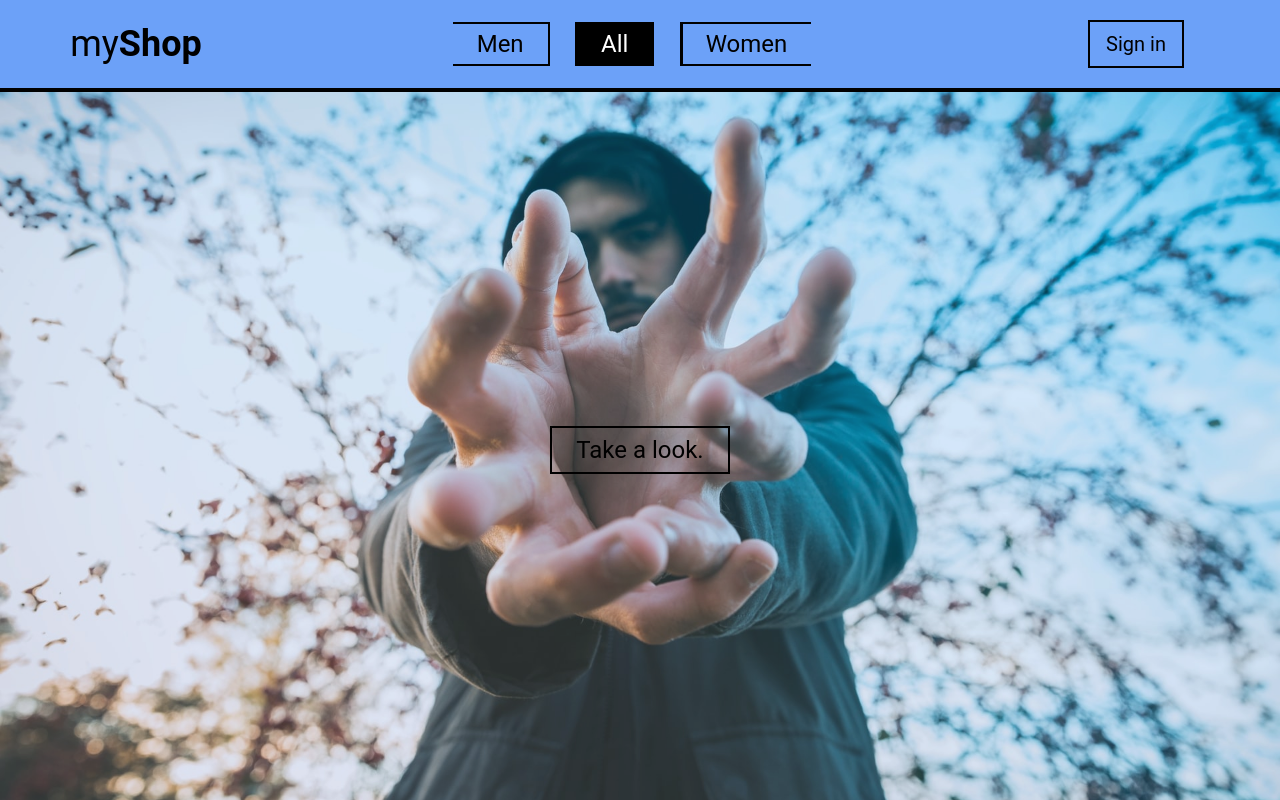
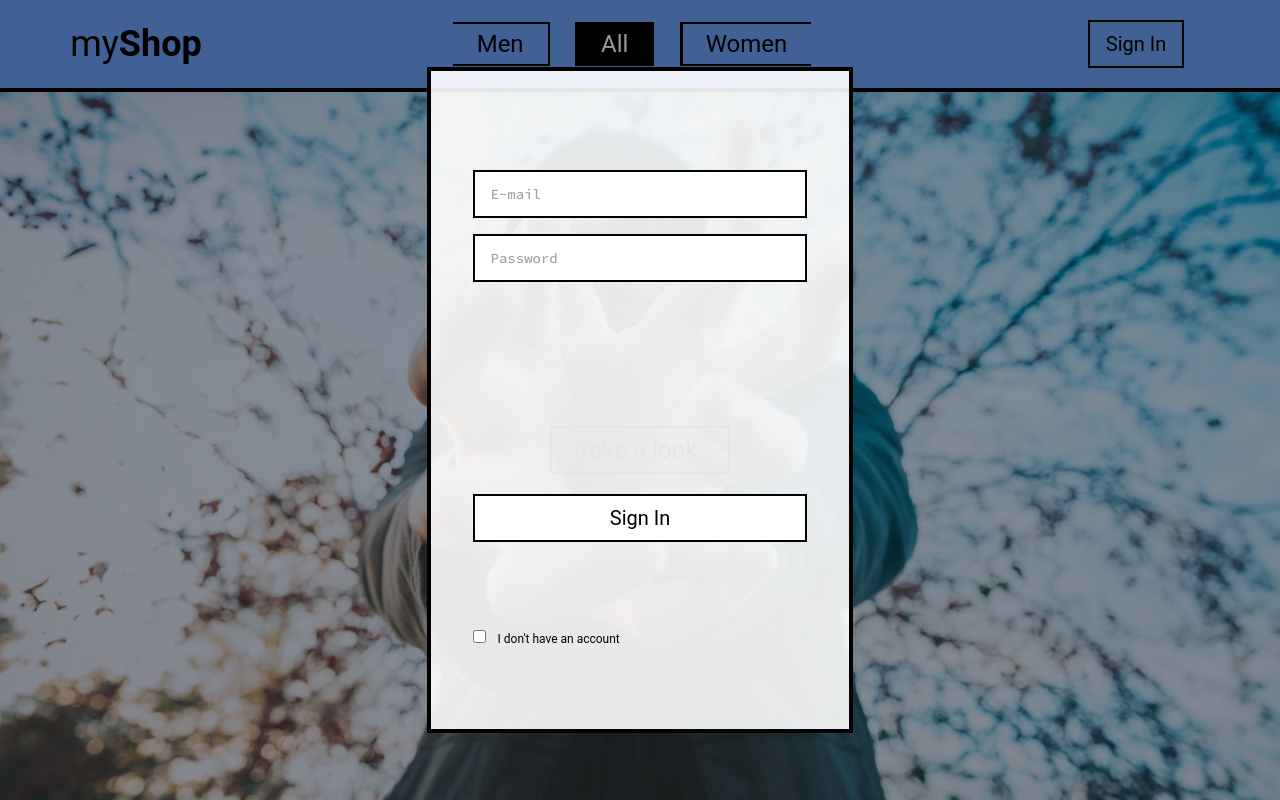
Before and after one commit to oh1omon/magaziini-client, a React (Create React App) app: page /user in a window 1280 px wide. Shown: the top 800 px of the page. Built offline with nearby package versions, Linux system fonts and the light colour scheme; no server answers.

Commit message:
Finally moved all the components to this project
A lot of work to do with logic

```diff
--- a/src/App.tsx
+++ b/src/App.tsx
@@ -9,7 +9,9 @@ import DeliveryModal from './components/Modals/DeliveryModal'
 import HistoryModal from './components/Modals/HistoryModal'
 import ItemModal from './components/Modals/ItemModal'
 import PaymentModal from './components/Modals/PaymentModal'
+import ProfileModal from './components/Modals/ProfileModal'
 import ReturnModal from './components/Modals/ReturnModal'
+import SignInUpModal from './components/Modals/SignInUpModal'
 
 export const App = () => {
 	const user = useSelector((state: IRootState) => state.user)
@@ -30,6 +32,7 @@ export const App = () => {
 				<Footer />
 			</div>
 			<Switch>
+				<Route path={`/user`}>{user ? <ProfileModal /> : <SignInUpModal />}</Route>
 				<Route path={`/item/:id`}>
 					<ItemModal favs={favs} setFavs={setFavs} user={user} />
 				</Route>
--- a/src/components/Header.tsx
+++ b/src/components/Header.tsx
@@ -56,21 +56,12 @@ const Header = ({ user, sex, setSex }: IHeaderProps) => {
 						</HashLink>
 					</div>
 					<div className='flex items-center justify-center w-1/2 lg:w-40'>
-						{user ? (
-							<Link
-								to={'/profile'}
-								className='px-4 py-1 text-xl duration-200 border-2 border-black lg:py-2 hover:text-white hover:bg-black '
-							>
-								{`Hello, ${user.name.split(' ', 1)}!`}
-							</Link>
-						) : (
-							<Link
-								to={'/signIn'}
-								className='px-4 py-1 text-xl duration-200 border-2 border-black lg:py-2 hover:text-white hover:bg-black '
-							>
-								Sign in
-							</Link>
-						)}
+						<Link
+							to={'/user'}
+							className='px-4 py-1 text-xl duration-200 border-2 border-black lg:py-2 hover:text-white hover:bg-black '
+						>
+							{user ? `Hello, ${user.name.split(' ', 1)}!` : 'Sign In'}
+						</Link>
 					</div>
 					<div className='flex items-center justify-center w-full h-16 lg:hidden '>
 						{/* <svg
--- /dev/null
+++ b/src/components/Modals/ProfileModal.tsx
@@ -0,0 +1,108 @@
+import React, { useState } from 'react'
+import { useHistory } from 'react-router-dom'
+import Modal from './Modal'
+
+export default function ProfileModal() {
+	// const [passwordObj, setPasswordObj] = useState({ email: user.email, old: '', new: '' })
+	const [passInputShown, setPassInputShown] = useState(false)
+	const history = useHistory()
+
+	const passwordSubmitHandler = (e: React.MouseEvent<HTMLButtonElement, MouseEvent>) => {
+		e.preventDefault()
+		// axios.post('http://localhost:3002/updatePassword', passwordObj).then((resp) => {
+		// 	setInfoMessage({ message: resp.data.message, type: resp.data.type })
+		// })
+		// setPassInputShown(false)
+	}
+
+	const exitHandler = (e: React.MouseEvent<HTMLButtonElement, MouseEvent>) => {
+		e.preventDefault()
+		localStorage.removeItem('user')
+		history.push('/')
+		window.location.reload()
+	}
+
+	const passwordShowHandler = (e: React.MouseEvent<HTMLButtonElement, MouseEvent>) => {
+		e.preventDefault()
+		setPassInputShown(true)
+	}
+
+	const passwordValueHandler = (e: React.ChangeEvent<HTMLInputElement>) => {
+		// setPasswordObj({ ...passwordObj, [e.target.name]: e.target.value })
+	}
+
+	const [infoMessage, setInfoMessage] = useState({ message: '', type: '' })
+	return (
+		<Modal>
+			<div
+				className='fixed z-10 flex items-center justify-center w-3/4 text-xs bg-white border-4 border-black lg:w-2/3 h-3/4 lg:h-1/2 bg-opacity-90'
+				onClick={(e) => e.stopPropagation()}
+			>
+				<div className='flex flex-col justify-between w-4/5 font-mono text-xs text-justify lg:font-sans h-9/10 lg:h-4/5 text-opacity-80'>
+					<div className='flex flex-col items-center justify-center h-2/5'>
+						<button
+							onClick={(e) => passwordShowHandler(e)}
+							className={` ${
+								passInputShown ? 'hidden' : 'flex'
+							} items-center justify-center w-full h-12 font-sans text-xl duration-150 bg-white border-2 border-black hover:bg-blue-400`}
+						>
+							Change Password
+						</button>
+						<form className={`${passInputShown ? 'flex' : 'hidden'} flex-col h-3/4`}>
+							<label className='font-mono'>
+								<input
+									className='w-full h-12 px-4 mb-4 font-mono text-sm border-2 border-black focus:border-blue-500 focus:outline-none'
+									name='old'
+									type='password'
+									placeholder='Old Password'
+									onChange={(e) => passwordValueHandler(e)}
+								/>
+							</label>
+							<label className='font-mono'>
+								<input
+									className='w-full h-12 px-4 mb-4 font-mono text-sm border-2 border-black focus:border-blue-500 focus:outline-none'
+									name='new'
+									type='password'
+									placeholder='New Password'
+									onChange={(e) => passwordValueHandler(e)}
+								/>
+							</label>
+							<button
+								onClick={(e) => passwordSubmitHandler(e)}
+								className={`flex items-center justify-center w-full h-12 font-sans text-xl duration-150 bg-white border-2 border-black hover:bg-blue-400`}
+							>
+								Change Password
+							</button>
+						</form>
+						<div className={`${passInputShown ? 'hidden' : 'flex'} `}>
+							<p
+								className={`${
+									infoMessage.type === 'info' ? 'text-blue-700' : 'text-red-700'
+								} text-mono`}
+							>
+								{infoMessage.message}
+							</p>
+						</div>
+					</div>
+					<div
+						className={`${
+							passInputShown ? 'hidden' : 'flex'
+						} w-full border-b border-black border-opacity-80`}
+					></div>
+					<div
+						className={`${
+							passInputShown ? 'hidden' : 'flex'
+						} flex flex-col items-center justify-center h-2/5`}
+					>
+						<button
+							onClick={(e) => exitHandler(e)}
+							className='flex items-center justify-center w-full h-12 font-sans text-xl duration-150 bg-white border-2 border-black hover:bg-blue-400'
+						>
+							Exitini de le Accountini
+						</button>
+					</div>
+				</div>
+			</div>
+		</Modal>
+	)
+}
--- /dev/null
+++ b/src/components/Modals/SignInUpModal.tsx
@@ -0,0 +1,127 @@
+import axios from 'axios'
+import React, { useState } from 'react'
+import { useHistory } from 'react-router-dom'
+import Modal from './Modal'
+
+export default function SignInUpModal() {
+	const [newAccount, setNewAccount] = useState(false)
+
+	let history = useHistory()
+
+	const [accountData, setAccountData] = useState({ email: '', password: '', name: '' })
+
+	const newAccountHandler = () => {
+		// newAccount ? setNewAccount(false) : setNewAccount(true)
+		setNewAccount(!newAccount)
+	}
+
+	const valueHandler = (e: React.ChangeEvent<HTMLInputElement>) => {
+		setAccountData({ ...accountData, [e.target.name]: e.target.value })
+	}
+
+	const signUpHandler = () => {
+		axios.post('http://localhost:3002/insert', { ...accountData, status: 'user' }).then((resp) => {
+			console.log(resp.data)
+			setInfoMessage({ message: resp.data.message, type: resp.data.type })
+
+			if (resp.data.code === 'INSERT_OK') {
+				setTimeout(() => {
+					signInHandler(false)
+					history.goBack()
+				}, 2000)
+			}
+		})
+	}
+
+	const signInHandler = (showMessage = true) => {
+		axios.post('http://localhost:3002/getUser', { ...accountData }).then((resp) => {
+			if (showMessage) {
+				console.log(resp.data)
+				setInfoMessage({ message: resp.data.message, type: resp.data.type })
+			}
+
+			if (resp.data.code === 'FOUND') {
+				localStorage.setItem(
+					'user',
+					JSON.stringify({ email: resp.data.email, name: resp.data.name, status: resp.data.status })
+				)
+				// setUser({ email: resp.data.email, name: resp.data.name, status: resp.data.status })
+				setTimeout(() => {
+					history.goBack()
+				}, 2000)
+			}
+		})
+	}
+
+	const [infoMessage, setInfoMessage] = useState({ message: '', type: '' })
+
+	const submitHandler = (e: React.MouseEvent<HTMLButtonElement, MouseEvent>) => {
+		e.preventDefault()
+		newAccount ? signUpHandler() : signInHandler()
+	}
+
+	return (
+		<Modal>
+			<div
+				className='fixed z-10 flex items-center justify-center w-3/4 text-xs bg-white border-4 border-black lg:w-1/3 h-5/6 bg-opacity-90'
+				onClick={(e) => e.stopPropagation()}
+			>
+				<div className='relative flex flex-col justify-between w-4/5 font-mono text-xs text-justify h-9/10 lg:h-4/5 text-opacity-80'>
+					<form className='flex flex-col justify-around h-5/6'>
+						<div className='h-48'>
+							<label className='font-mono'>
+								<input
+									className='w-full h-12 px-4 mb-4 font-mono text-sm border-2 border-black focus:border-blue-500 focus:outline-none'
+									name='email'
+									type='email'
+									placeholder='E-mail'
+									onChange={(e) => valueHandler(e)}
+								/>
+							</label>
+							<label className='font-mono'>
+								<input
+									className='w-full h-12 px-4 mb-4 font-mono text-sm border-2 border-black focus:border-blue-500 focus:outline-none'
+									name='password'
+									type='password'
+									placeholder='Password'
+									onChange={(e) => valueHandler(e)}
+								/>
+							</label>
+							{newAccount && (
+								<label className='font-mono'>
+									<input
+										className='w-full h-12 px-4 font-mono text-sm border-2 border-black focus:border-blue-500 focus:outline-none'
+										name='name'
+										type='text'
+										placeholder='Your Name'
+										onChange={(e) => valueHandler(e)}
+									/>
+								</label>
+							)}
+						</div>
+						<div className='w-full text-lg text-justify h-18'>
+							<p className={`${infoMessage.type === 'info' ? 'text-blue-700' : 'text-red-700'}`}>
+								{infoMessage.message}
+							</p>
+						</div>
+						<button
+							onClick={(e) => submitHandler(e)}
+							className='flex items-center justify-center w-full h-12 font-sans text-xl duration-150 bg-white border-2 border-black hover:bg-blue-400'
+						>
+							{newAccount ? 'Sign Up!' : 'Sign In'}
+						</button>
+					</form>
+					<label className='absolute font-sans bottom-4'>
+						<input
+							className='mr-3 font-mono'
+							name='newAccount'
+							type='checkbox'
+							onChange={newAccountHandler}
+						/>
+						I don't have an account
+					</label>
+				</div>
+			</div>
+		</Modal>
+	)
+}
```
